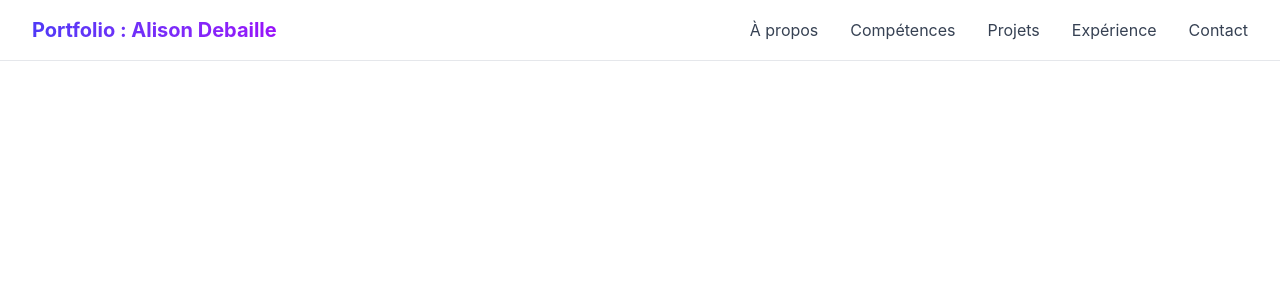
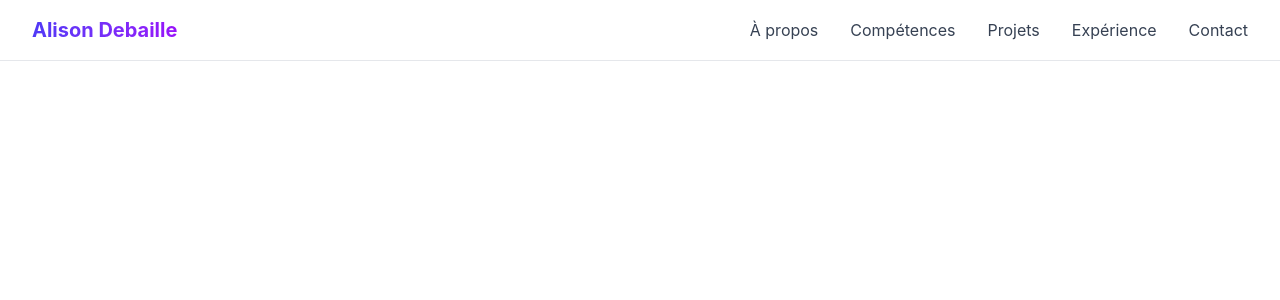
Before and after one commit to adebaille/portfolio-dev, a React (Vite) app: page / in a window 1280 px wide. Shown: the top 300 px of the page. Built offline with nearby package versions, Linux system fonts and the light colour scheme.

Commit message:
add element on Header and build maping item

```diff
--- a/src/component/Header.tsx
+++ b/src/component/Header.tsx
@@ -18,7 +18,7 @@ export function Header() {
         <div className="flex justify-between items-center py-4">
           <div className="cursor-pointer" onClick={() => scrollToSection('hero')}>
             <h1 className="text-xl font-bold bg-gradient-to-r from-indigo-600 to-purple-600 bg-clip-text text-transparent">
-              Portfolio : Alison Debaille
+                Alison Debaille
             </h1>
           </div>
 
```
